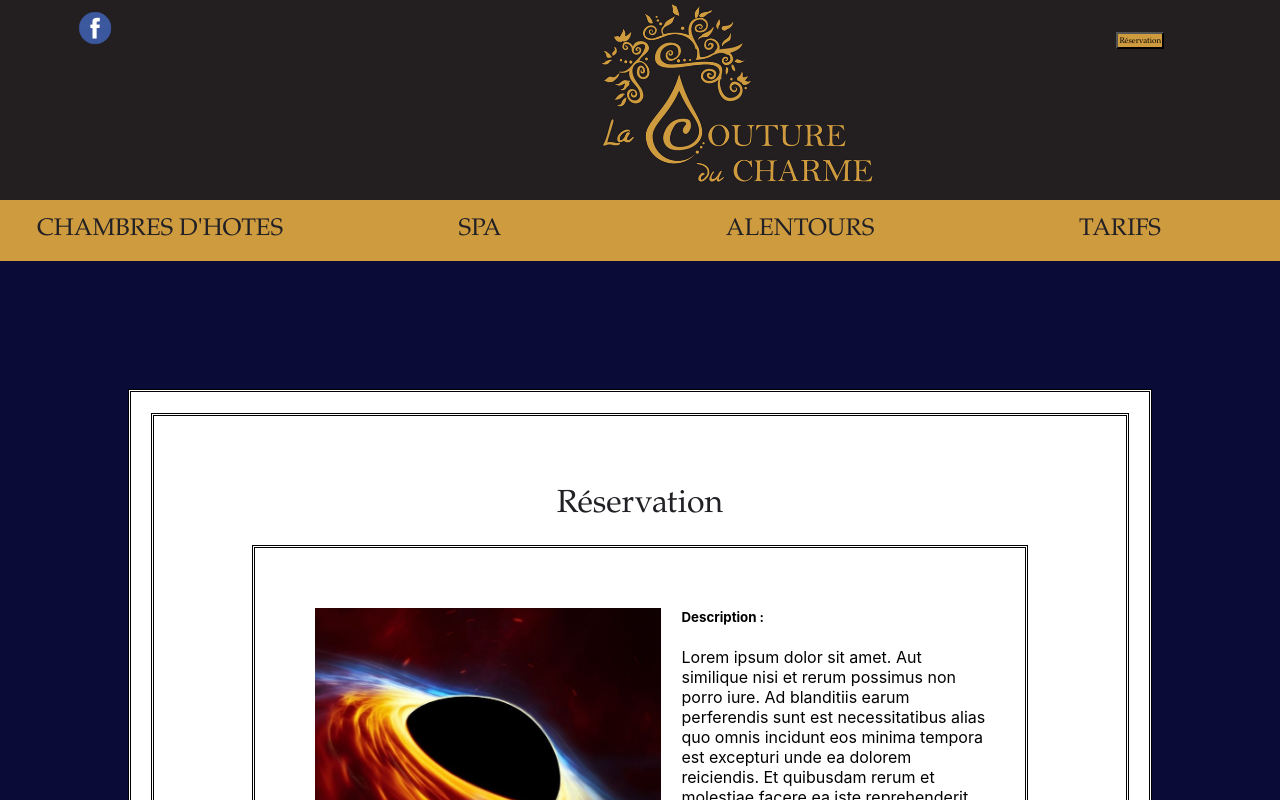
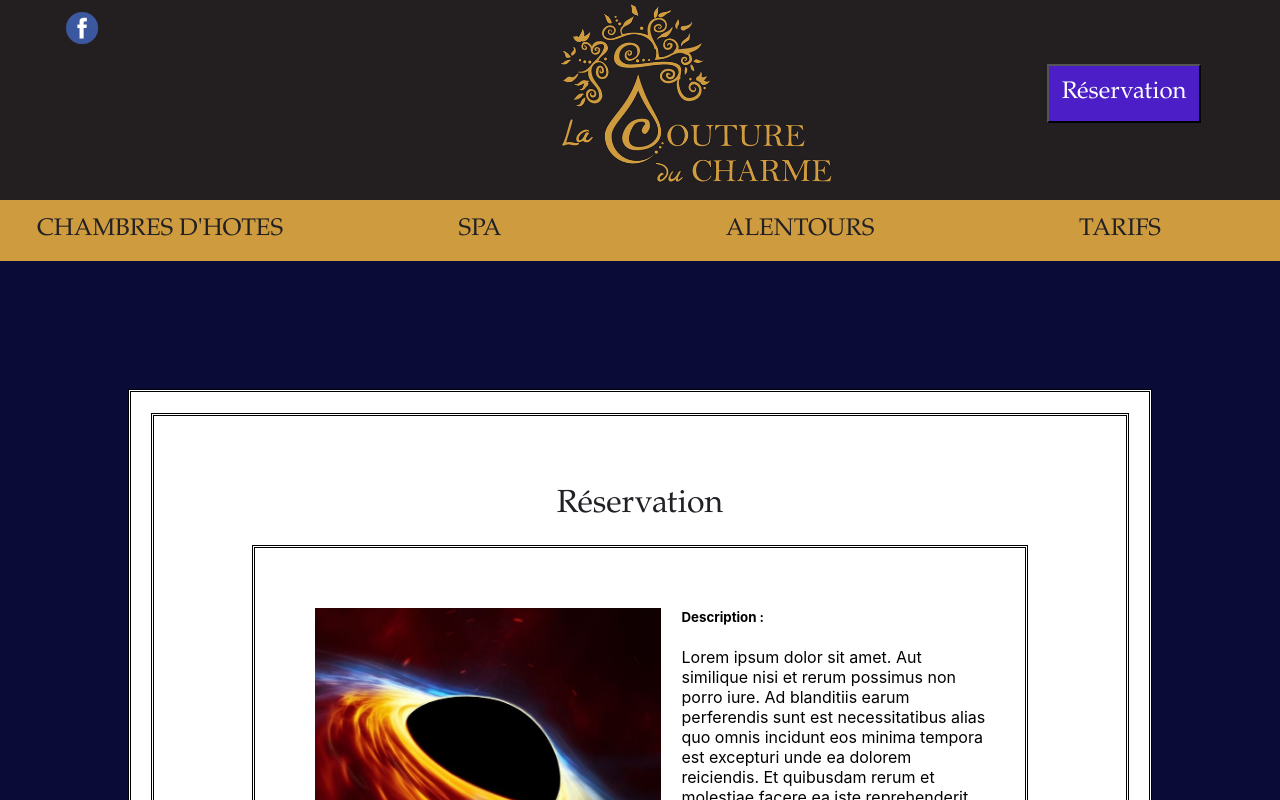
Before and after one commit to Erwatt/LaCoutureDuCharme, a React (Create React App) app in the folder couture-du-charme/: page / in a window 1280 px wide. Both pictures are taken after a click on the button "Réservation". Shown: the top 800 px of the page. Built offline with nearby package versions, Linux system fonts and the light colour scheme.

Commit message:
CSS + update Route

```diff
--- a/couture-du-charme/src/App.js
+++ b/couture-du-charme/src/App.js
@@ -2,7 +2,8 @@
 import {BrowserRouter, Route, Switch, Link} from 'react-router-dom';
 import Book from './Components/BookingPage'
 import Header from './Components/Header';
-import Footer from './Components/Footer'
+import Footer from './Components/Footer';
+import Nothing from './Components/Nothing';
 import Home from './Components/Home';
 import Header2 from './Components/Header2'
 
@@ -15,6 +16,7 @@
               <Route path='/Header' component={Header}/>
               <Route path='/Footer' component={Footer}/>
               <Route path='/Book' component={Book}/>
+              <Route path='/Nothing' component={Nothing}/>
           </Switch>
 
       <Footer/>
--- a/couture-du-charme/src/CSS/Header.css
+++ b/couture-du-charme/src/CSS/Header.css
@@ -97,12 +97,13 @@
   }
 
 
-.button_book{
-    background-color: rgb(207,155,63);
-    margin-top: 15%;
-    font-size: 50%;
-    padding:3%;
+.button_book_header{
+    background-color: rgb(75, 30, 199);
+    margin-top: 30%;
+    font-size: 150%;
+    padding:10%;
     font-family: garamond;
+    color: white;
 }
 
 .logo_fb{
--- a/couture-du-charme/src/CSS/Home.css
+++ b/couture-du-charme/src/CSS/Home.css
@@ -25,9 +25,11 @@
 
 
 .container-homePage{
-    background-color: rgb(207,155,63);;
+    background-color:white;
     margin:2.5%;
     padding: 5%;
+    border: black;
+    border-style: double;
 }
 
 @media screen and (max-width: 710px) {
--- a/couture-du-charme/src/Components/BookingPage.js
+++ b/couture-du-charme/src/Components/BookingPage.js
@@ -1,7 +1,15 @@
 import '../CSS/Booking.css'
 import testimg from '../Image/testimg.jpg'
 
+import { useHistory } from 'react-router-dom';
+
 export default function Book(){
+
+    const history = useHistory();
+
+    const handleNothing=()=>{
+        history.push("/Nothing");
+    }
     return(
         <div className="bookPage">
             <div className = "blank">
@@ -16,7 +24,7 @@
 
                             Lorem ipsum dolor sit amet. Aut similique nisi et rerum possimus non porro iure. Ad blanditiis earum perferendis sunt est necessitatibus alias quo omnis incidunt eos minima tempora est excepturi unde ea dolorem reiciendis. Et quibusdam rerum et molestiae facere ea iste reprehenderit vel dolorem minus!
                             <h5>Prix :</h5>
-                            10000000 €
+                            999,79 €/j
                         </div>
 
                     </div>
@@ -33,7 +41,7 @@
 
 
                 </div>
-                <button className="button_next">Suivant</button>
+                <button className="button_next" onClick={handleNothing}>Suivant</button>
                 </div>
             </div>
         </div>
--- a/couture-du-charme/src/Components/Footer.js
+++ b/couture-du-charme/src/Components/Footer.js
@@ -3,10 +3,20 @@
 import imgTwitter from '../Image/twitter-icone-footer.png'
 import imgInstagram from '../Image/instagram-icone-footer.png'
 import testimg from '../Image/testimg.jpg'
-//import logo from '../Image/logo'
+import { useHistory } from 'react-router-dom';
+
 
 
 export default function Footer(){
+
+    const history = useHistory();
+
+    const handleNothing=()=>{
+        history.push("/Nothing");
+    }
+
+
+
     return(
        <div className="container">
            <div className="flex-container">
@@ -24,14 +34,14 @@
                 </div>
                 <div className="flex-items">
                     <h3>Réseaux sociaux</h3>
-                    <div className="ligne"><a className="hvr-back-pulse" href="https://www.google.fr/"><img className="logo" src={imgFacebook} alt="Facebook"></img><div>Facebook</div></a></div>
-                    <div className="ligne"><a className="hvr-back-pulse" href="https://www.google.fr/"><img className="logo" src={imgTwitter} alt="Twitter"></img><div>Twitter</div></a></div>
-                    <div className="ligne"><a className="hvr-back-pulse" href="https://www.google.fr/"><img className="logo" src={imgInstagram} alt="Instagram"></img><div>Instagram</div></a></div>
+                    <div className="ligne"><a onClick={handleNothing} className="hvr-back-pulse" ><img className="logo" src={imgFacebook} alt="Facebook"></img><div>Facebook</div></a></div>
+                    <div className="ligne"><a onClick={handleNothing} className="hvr-back-pulse" ><img className="logo" src={imgTwitter} alt="Twitter"></img><div>Twitter</div></a></div>
+                    <div className="ligne"><a onClick={handleNothing} className="hvr-back-pulse"><img className="logo" src={imgInstagram} alt="Instagram"></img><div>Instagram</div></a></div>
                 </div>
                 <div className="flex-items">
-                    <div className="ligne"><a className="hvr-back-pulse" href="https://www.google.fr/">Recrutement</a></div>
-                    <div className="ligne"><a className="hvr-back-pulse" href="https://www.google.fr/">Politique de confidentialité</a></div>
-                    <div className="ligne"><a className="hvr-back-pulse" href="https://www.google.fr/">Mention légale</a></div>
+                    <div className="ligne"><div className="hvr-back-pulse"  onClick={handleNothing}>Recrutement</div></div>
+                    <div className="ligne"><a className="hvr-back-pulse"  onClick={handleNothing}>Politique de confidentialité</a></div>
+                    <div className="ligne"><a className="hvr-back-pulse" onClick={handleNothing}>Mention légale</a></div>
 
 
 
--- a/couture-du-charme/src/Components/Header.js
+++ b/couture-du-charme/src/Components/Header.js
@@ -11,8 +11,14 @@
 
     const history = useHistory();
 
-    const handleHistory=()=>{
+    const handleBook=()=>{
         history.push("/Book");
+    }
+    const handleNothing=()=>{
+        history.push("/Nothing");
+    }
+    const handleHome=()=>{
+        history.push("/");
     }
 
     return (
@@ -24,23 +30,23 @@
                             <a href="https://www.facebook.com/coutureducharme"><img src={logo_fb} className="logo_fb" alt="logo facebook"/></a>
                         </div>
                         <div className="element_up">
-                            <img src={logo} className="MainLogo" alt="logo"/>
+                            <img src={logo} className="MainLogo" alt="logo" onClick={handleHome}/>
                         </div>
                         <div className="element_up contact">
-                        <button className="button_book" onClick={handleHistory}>Réservation</button>
+                        <button className="button_book_header" onClick={handleBook}>Réservation</button>
                         </div>
                     </div>
                     <div className="down">
-                        <div className="element_down hvr-radial-outa">
+                        <div className="element_down hvr-radial-outa" onClick={handleNothing}>
                             <h1>CHAMBRES D'HOTES</h1>
                         </div>
-                        <div className="element_down hvr-radial-outa">
+                        <div className="element_down hvr-radial-outa" onClick={handleNothing}>
                             <h1>SPA</h1>
                         </div>
-                        <div className="element_down hvr-radial-outa">
+                        <div className="element_down hvr-radial-outa" onClick={handleNothing}>
                             <h1>ALENTOURS</h1>
                         </div>
-                        <div className="element_down hvr-radial-outa">
+                        <div className="element_down hvr-radial-outa" onClick={handleNothing}>
                             <h1>TARIFS</h1>
                         </div>
                     </div>
--- /dev/null
+++ b/couture-du-charme/src/Components/Nothing.js
@@ -0,0 +1,5 @@
+export default function Nothing(){
+    return(
+        <h1>Nothing here...</h1>
+    )
+}
```
